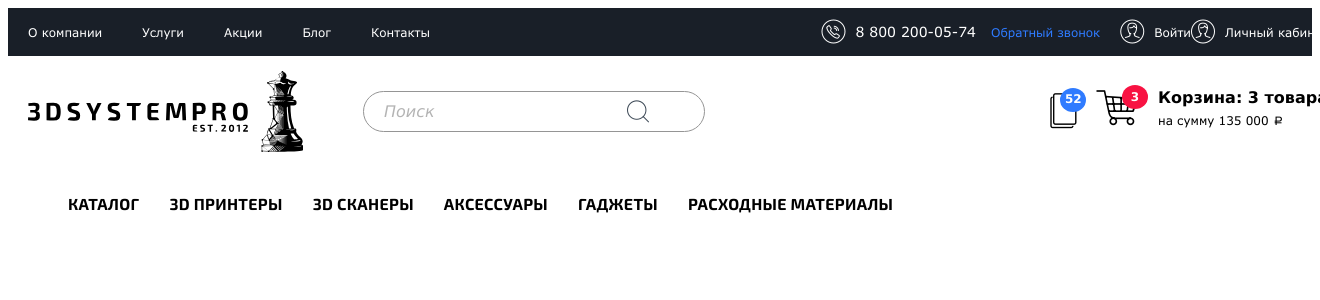
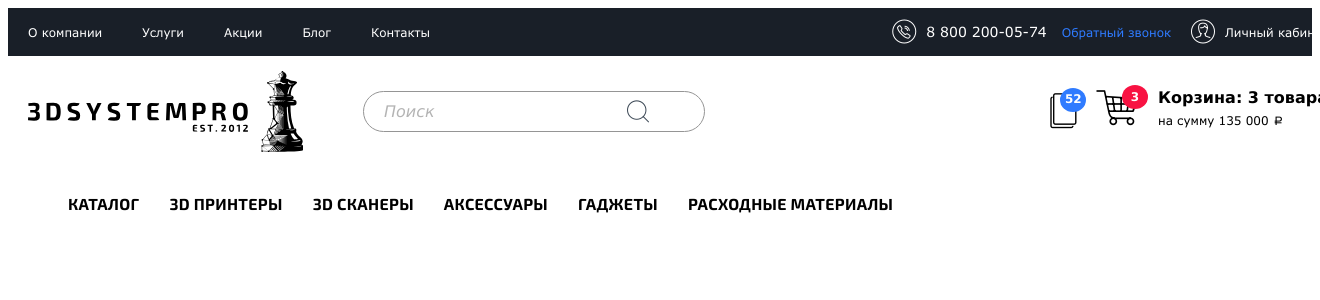
Before and after one commit to BulatSa/3dsystem, a PHP site: page /cart.php in a window 1320 px wide; the page is wider, and only the part inside the window is pictured. Shown: the top 300 px of that part. Run offline with PHP 8.4, Linux system fonts and the light colour scheme; style sheets or scripts are compiled from the project's sources; some libraries are stand-ins or nearby versions; some web fonts are replaced.

Commit message:
header fix

```diff
--- a/header.php
+++ b/header.php
@@ -39,6 +39,10 @@
 
 <section class="mobile-menu-sec">
 	<div class="mobile-menu">
+		<div class="mobile-menu__static">
+			<!--<a href="/lk-login.php" class="header__cabinet"><i class="i-person"></i><span>Войти</span></a>-->
+			<a href="#" class="header__cabinet"><i class="i-person"></i><span>Личный кабинет</span></a>
+		</div>
 		<div class="mobile-menu__static">
 			<form class="form-search">
 				<input type="text" class="input-text input-text--search" placeholder="Поиск">
@@ -180,9 +184,7 @@
 				<div class="header__top-contact">
 					<a href="tel:88002000574" class="header__top-phone"><i class="i-phone"></i><span>8 800 200-05-74</span></a>
 					<a href="#" class="header__top-call fancy-modal" data-src="#modal-call">Обратный звонок</a>
-					<!-- Если не авторизован-->
-					<a href="/lk-login.php" class="header__cabinet"><i class="i-person"></i><span>Войти</span></a>
-					<!---->
+					<!--<a href="/lk-login.php" class="header__cabinet"><i class="i-person"></i><span>Войти</span></a>-->
 					<a href="#" class="header__cabinet"><i class="i-person"></i><span>Личный кабинет</span></a>
 					<div class="header__cart-wrap header__cart-wrap--mobile">
 						<a href="#" class="header__compare"><i class="i-compare"><sup>52</sup></i></a>
--- a/sass/modules/_header.scss
+++ b/sass/modules/_header.scss
@@ -138,10 +138,8 @@
 	@include res(s) {
 		font-size: 12px;
 	}
-	i {
-		@include res(xxs) {
-			display: none;
-		}
+	@include res(xs){
+		margin-right: 0;
 	}
 }
 
@@ -151,7 +149,7 @@
 	color: $blue;
 	border-bottom: 1px solid transparent;
 	transition: all 0.3s ease;
-	@include res(xs) {
+	@include res(s) {
 		display: none;
 	}
 	&:hover {
@@ -168,22 +166,16 @@
 .header__cabinet {
 	display: flex;
 	align-items: center;
+	@include res(xs){
+		display: none;
+	}
 	&:hover {
 		span {
 			color: $blue;
 		}
 	}
-	i {
-		@include res(s) {
-			margin: 0;
-			padding-left: 10px;
-		}
-	}
 	span {
 		transition: all 0.3s ease;
-		@include res(s) {
-			display: none;
-		}
 	}
 }
 
--- a/sass/modules/_mobile-menu.scss
+++ b/sass/modules/_mobile-menu.scss
@@ -18,7 +18,18 @@
 }
 
 .mobile-menu {
+	.header__cabinet{
+		display: flex;
+		align-items: center;
 
+		i{
+			margin-right: 10px;
+			font-size: 24px;
+			@include res(l) {
+				font-size: 20px;
+			}
+		}
+	}
 }
 
 .mobile-menu__cat {
```
Also changed, not shown: img/font-icons/eye.svg (added).
